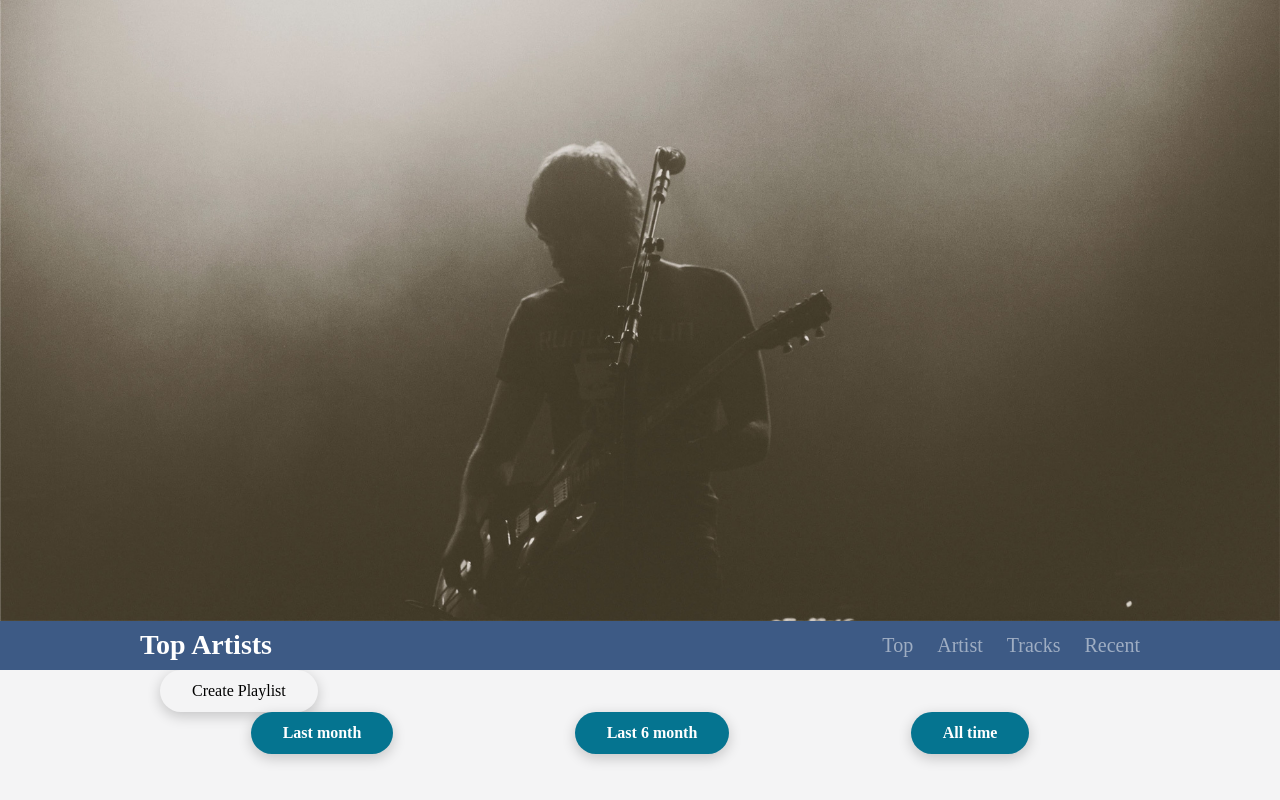
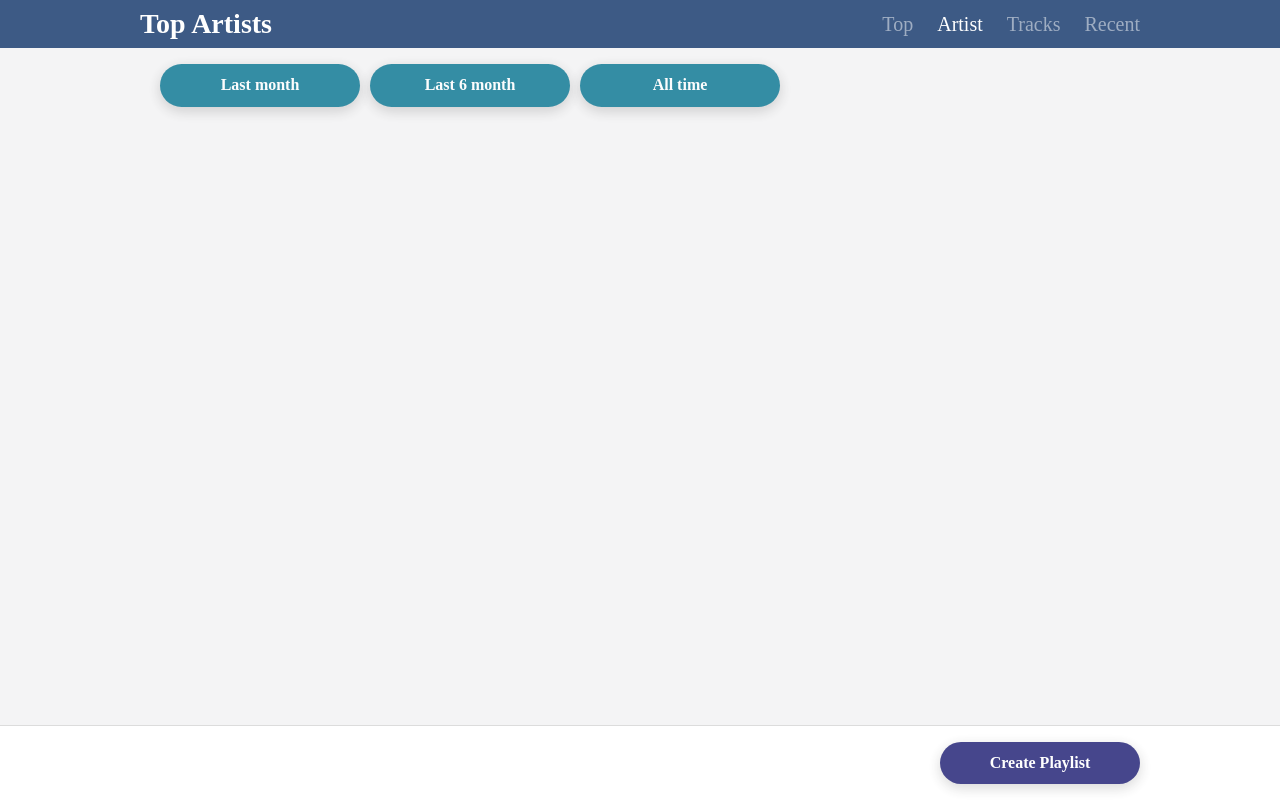
Before and after one commit to t-naganuma/next-spotify-api-tutorial, a Next.js app: page /artist in a window 1280 px wide. Built offline with nearby package versions, Linux system fonts and the light colour scheme.

Commit message:
artist page design

```diff
--- a/pages/artist.js
+++ b/pages/artist.js
@@ -110,7 +110,7 @@ export default function artist() {
 
   return (
     <div className={styles.container}>
-      <header className={artistStyles.header_hero}>
+      <header>
         <nav className={contentStyles.nav}>
           <div className={contentStyles.nav_container}>
             <h1 className={artistStyles.heading1}>Top Artists</h1>
@@ -119,7 +119,8 @@ export default function artist() {
                 <li className={contentStyles.nav_list}>
                   <Link href="/">Top</Link>
                 </li>
-                <li className={contentStyles.nav_list}>
+                <li
+                  className={`${contentStyles.nav_list} ${contentStyles.active}`}>
                   <Link href="/artist">Artist</Link>
                 </li>
                 <li className={contentStyles.nav_list}>
@@ -133,29 +134,35 @@ export default function artist() {
           </div>
         </nav>
       </header>
-      <main>
+      <main className={styles.main}>
         <section className={artistStyles.sec_artist}>
-          <button className={buttonStyles.button} onClick={createPlaylist}>
-            Create Playlist
-          </button>
-          <div className={artistStyles.time_range_selector}>
+          <div className={contentStyles.time_range_selector}>
             <button
-              className={`${buttonStyles.button} ${buttonStyles.time_range}`}
+              className={`${buttonStyles.button} ${buttonStyles.blue}`}
               onClick={() => getArtistByTerm('short_term')}>
               Last month
             </button>
             <button
-              className={`${buttonStyles.button} ${buttonStyles.time_range}`}
+              className={`${buttonStyles.button} ${buttonStyles.blue}`}
               onClick={() => getArtistByTerm('medium_term')}>
               Last 6 month
             </button>
             <button
-              className={`${buttonStyles.button} ${buttonStyles.time_range}`}
+              className={`${buttonStyles.button} ${buttonStyles.blue}`}
               onClick={() => getArtistByTerm('long_term')}>
               All time
             </button>
           </div>
           <ul>{displayArtists}</ul>
+          <div className={contentStyles.create_playlists}>
+            <div className={contentStyles.create_playlists_inner}>
+              <button
+                className={`${buttonStyles.button} ${buttonStyles.dark}`}
+                onClick={createPlaylist}>
+                Create Playlist
+              </button>
+            </div>
+          </div>
         </section>
       </main>
     </div>
--- a/styles/components/Button.module.scss
+++ b/styles/components/Button.module.scss
@@ -7,7 +7,9 @@
   box-shadow: 0 4px 14px 0 rgb(0, 0, 0, 0.2);
   display: flex;
   justify-content: center;
+  min-width: 200px;
   padding: rem(12px) rem(32px);
+  transition: box-shadow .3s ease;
 }
 
 .login {
@@ -23,11 +25,28 @@
   font-size: rem(16px);
 }
 
-.time_range {
+.blue {
   background-color: $secondary-color;
   color: $white;
   font-size: rem(16px);
   font-weight: bold;
+  opacity: .8;
+  transition: opacity .3s ease;
+  &:hover {
+    opacity: 1;
+  }
+}
+
+.dark {
+  background-color: #191970;
+  color: $white;
+  font-size: rem(16px);
+  font-weight: bold;
+  opacity: .8;
+  transition: opacity .3s ease;
+  &:hover {
+    opacity: 1;
+  }
 }
 
 .buttonWrap {
--- a/styles/layout/Artist.module.scss
+++ b/styles/layout/Artist.module.scss
@@ -3,17 +3,10 @@
 @import '../mixin.scss';
 @import '../function.scss';
 
-.header_hero {
-  background-image: url("../../public/artist.jpg");
-  background-repeat: no-repeat;
-  background-size: contain;
-  padding-top: 48.55%;
-  position: relative;
-}
-
 .sec_artist {
   margin: 0 auto;
   max-width: 960px;
+  padding: 0 0 120px 0;
   width: 100%;
 }
 
@@ -22,9 +15,3 @@
   font-size: rem(28px);
   font-weight: bold;
 }
-
-.time_range_selector {
-  align-items: center;
-  display: flex;
-  justify-content: space-around;
-}
--- a/styles/layout/Content.module.scss
+++ b/styles/layout/Content.module.scss
@@ -15,6 +15,7 @@
 }
 
 .list {
+  border-bottom: 1px solid $border-color;
   display: flex;
   align-items: center;
   justify-content: flex-start;
@@ -83,4 +84,39 @@
       opacity: 1;
     }
   }
+  &.active {
+    & a {
+      opacity: 1;
+    }
+  }
 }
+
+.time_range_selector {
+  align-items: center;
+  display: flex;
+  justify-content: flex-start;
+  margin: 0 auto;
+  max-width: 1000px;
+  padding: 16px 0;
+  width: 100%;
+  & button:not(:first-child) {
+    margin: 0 0 0 10px;
+  }
+}
+
+.create_playlists {
+  background-color: $white;
+  border-top: 1px solid $border-color;
+  padding: 16px 0;
+  position: fixed;
+  left: 0;
+  bottom: 0;
+  width: 100%;
+  &_inner {
+    display: flex;
+    justify-content: flex-end;
+    margin: 0 auto;
+    max-width: 1000px;
+    width: 100%;
+  }
+}
--- a/styles/layout/Layout.module.scss
+++ b/styles/layout/Layout.module.scss
@@ -7,3 +7,10 @@
   height: 100%;
   width: 100%;
 }
+
+.main {
+  margin: 0 auto;
+  max-width: 1000px;
+  position: relative;
+  width: 100%;
+}
--- a/styles/variables.scss
+++ b/styles/variables.scss
@@ -9,3 +9,4 @@ $white: #fff;
 $content-color: #425894;
 $sub-content-color: #7593ce;
 $text-color: #333333;
+$border-color: #dcdcdc;
```
